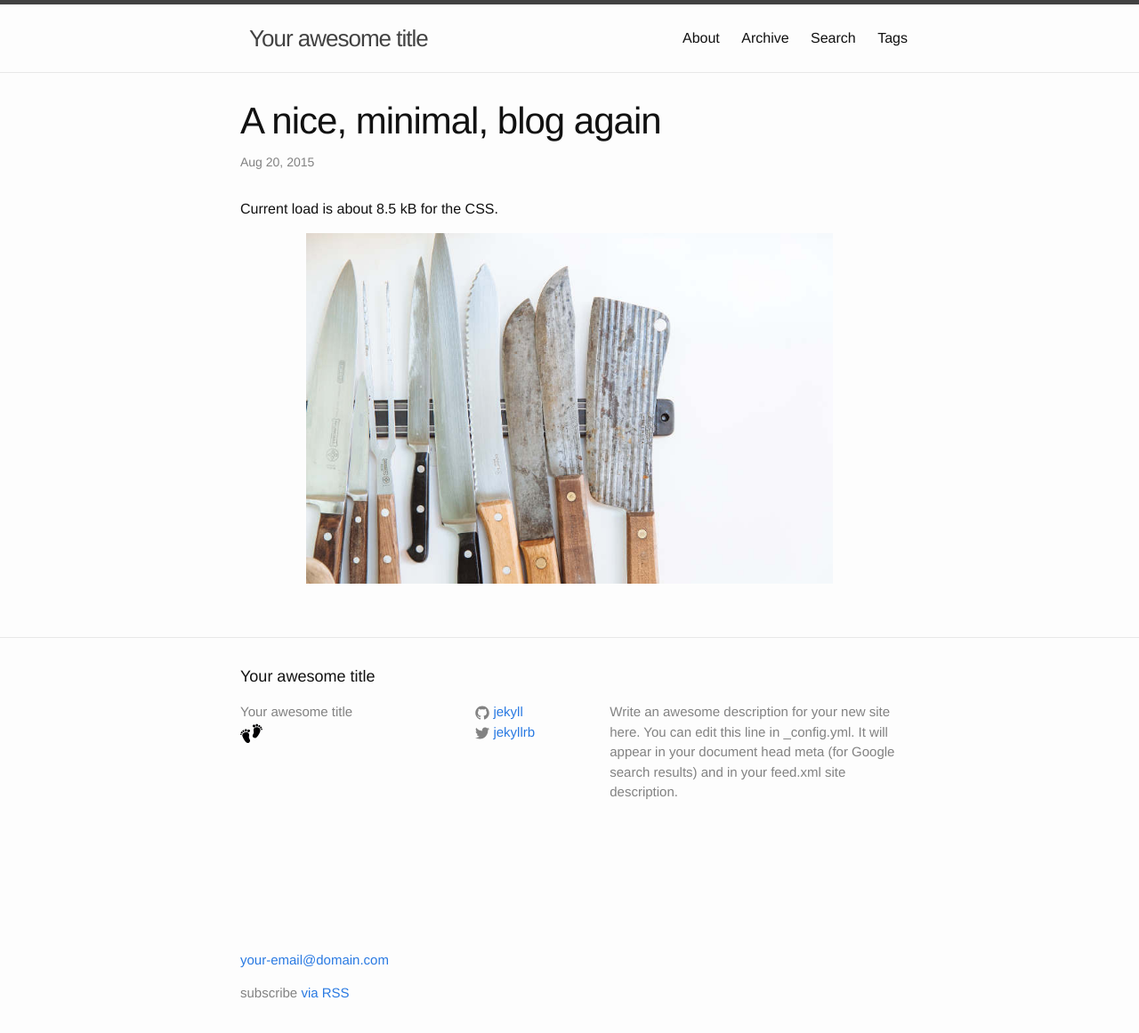
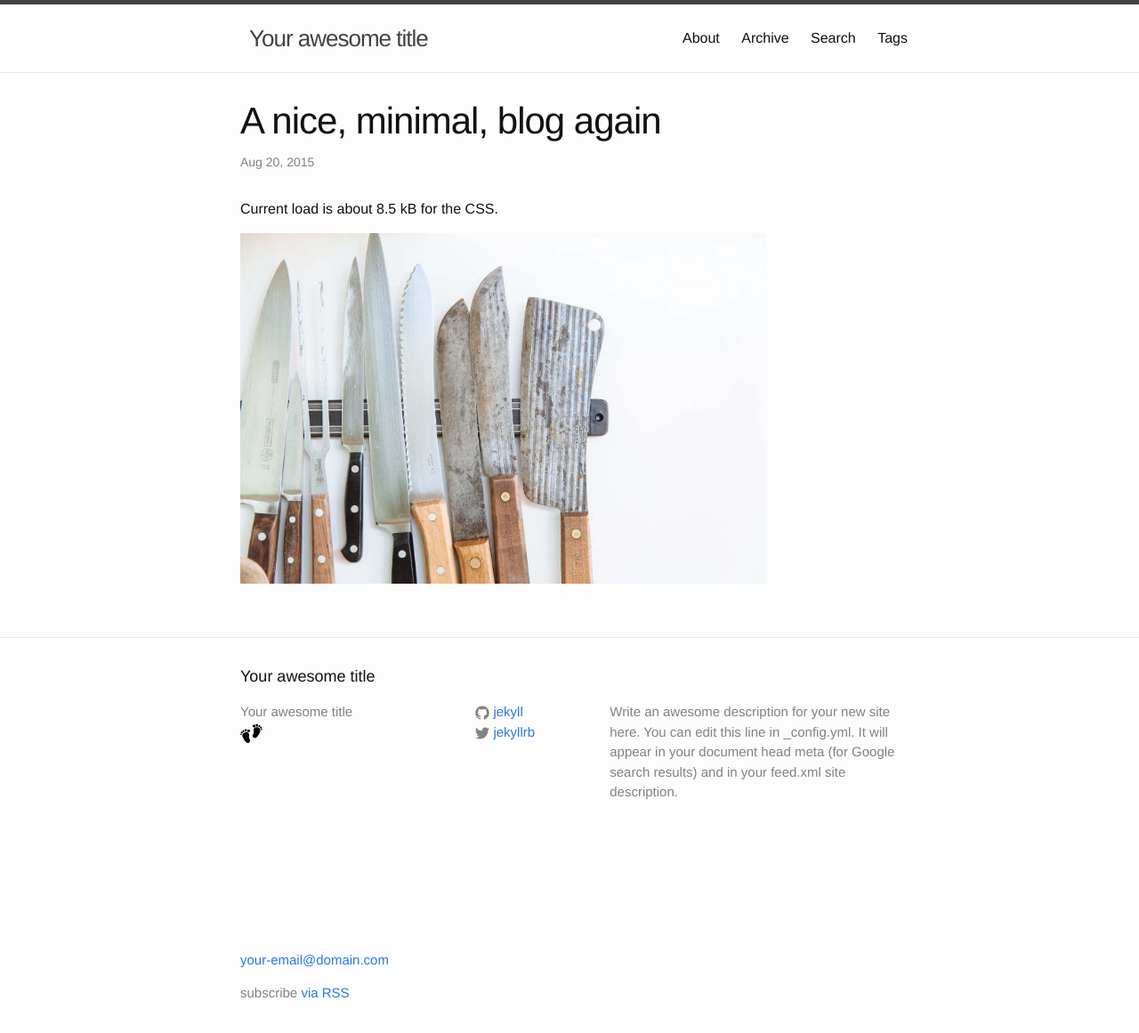
Before and after one commit to schollz/jekyll-tinyfeet, a Jekyll site: the page built from _posts/2015-08-20-minimal-jekyll2.md, in a window 1280 px wide and 1188 px high. Shown: the top 1161 px of the window at 89% size. Built offline with Jekyll 4.4.1, drawn with Linux system fonts in a browser that asks for light colours; Markdown is read by kramdown in place of the engine named in the settings.

Commit message:
Update _base.scss

```diff
--- a/_sass/_base.scss
+++ b/_sass/_base.scss
@@ -41,10 +41,8 @@
  * Images
  */
 img {
-    max-width: 80%;
+    width: 80%;
     vertical-align: middle;
-    display: block;
-    margin: 0 auto;
 }
 
 
@@ -53,7 +51,9 @@
  * Figures
  */
 figure > img {
+    width: 80%;
     display: block;
+    margin: 0 auto;
 }
 
 figcaption {
```
